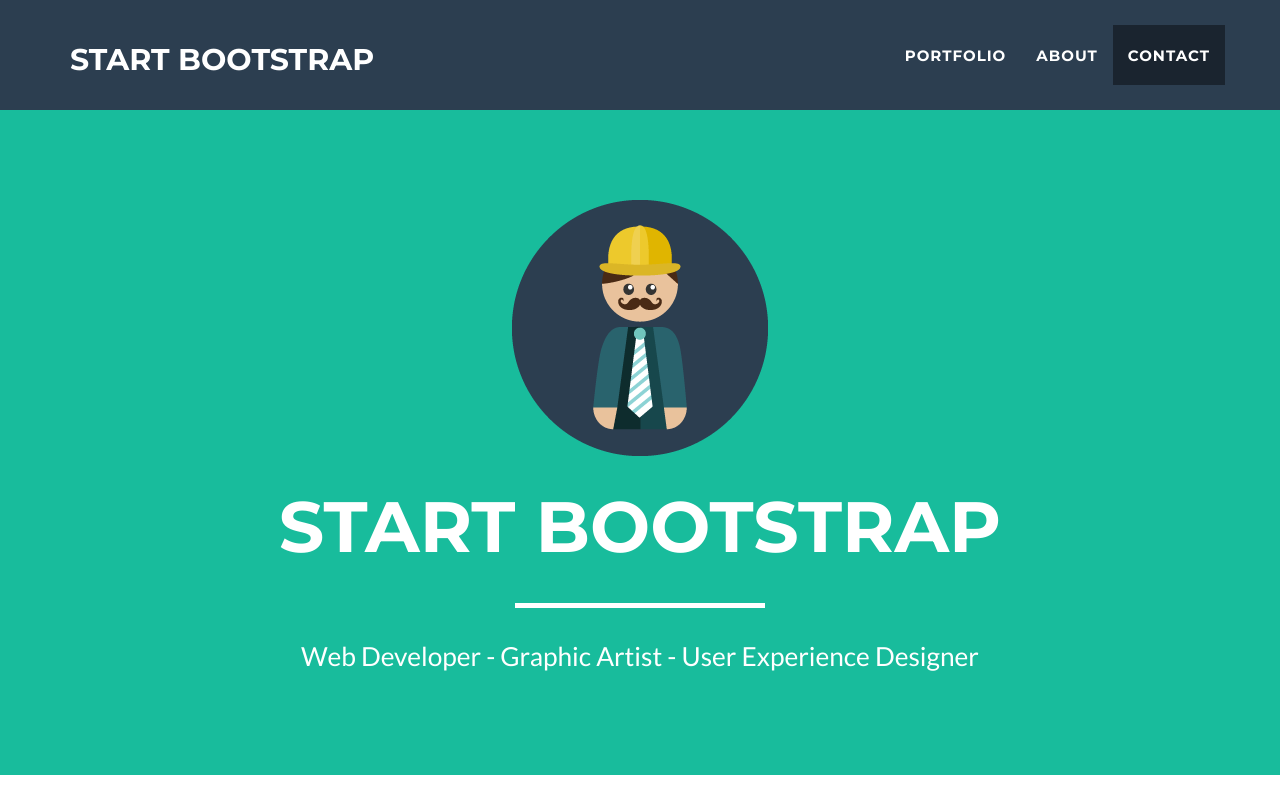
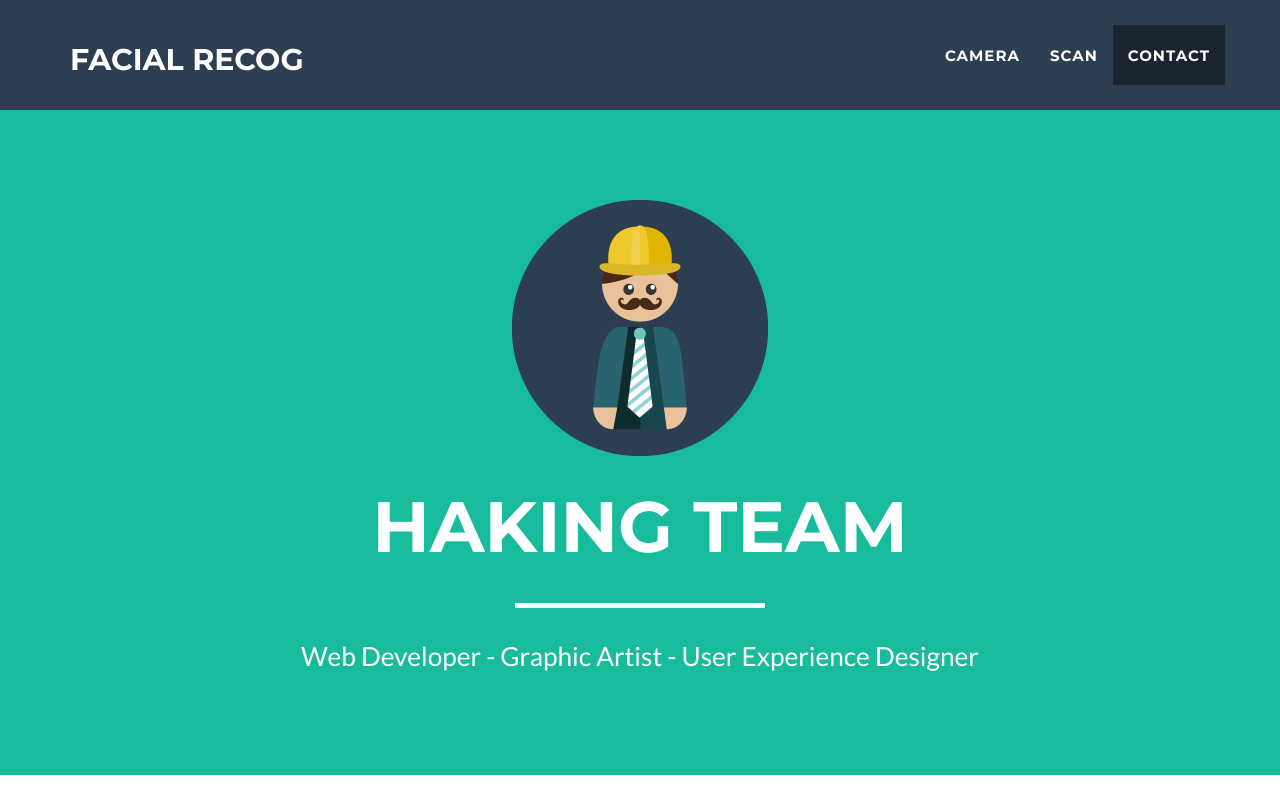
Before and after one commit to swagmaster12/swagmaster12.github.io, a website: page index.html in a window 1280 px wide. Shown: the top 800 px of the page. Drawn offline with nearby package versions, Linux system fonts and the light colour scheme.

Commit message:
Update index.html

```diff
--- a/index.html
+++ b/index.html
@@ -50,7 +50,7 @@
                     <span class="icon-bar"></span>
                     <span class="icon-bar"></span>
                 </button>
-                <a class="navbar-brand" href="#page-top">Start Bootstrap</a>
+                <a class="navbar-brand" href="#page-top">Facial Recog</a>
             </div>
 
             <!-- Collect the nav links, forms, and other content for toggling -->
@@ -60,10 +60,10 @@
                         <a href="#page-top"></a>
                     </li>
                     <li class="page-scroll">
-                        <a href="#portfolio">Portfolio</a>
+                        <a href="#portfolio">Camera</a>
                     </li>
                     <li class="page-scroll">
-                        <a href="#about">About</a>
+                        <a href="#about">Scan</a>
                     </li>
                     <li class="page-scroll">
                         <a href="#contact">Contact</a>
@@ -82,7 +82,7 @@
                 <div class="col-lg-12">
                     <img class="img-responsive" src="img/profile.png" alt="">
                     <div class="intro-text">
-                        <span class="name">Start Bootstrap</span>
+                        <span class="name">Haking Team</span>
                         <hr class="star-light">
                         <span class="skills">Web Developer - Graphic Artist - User Experience Designer</span>
                     </div>
```
